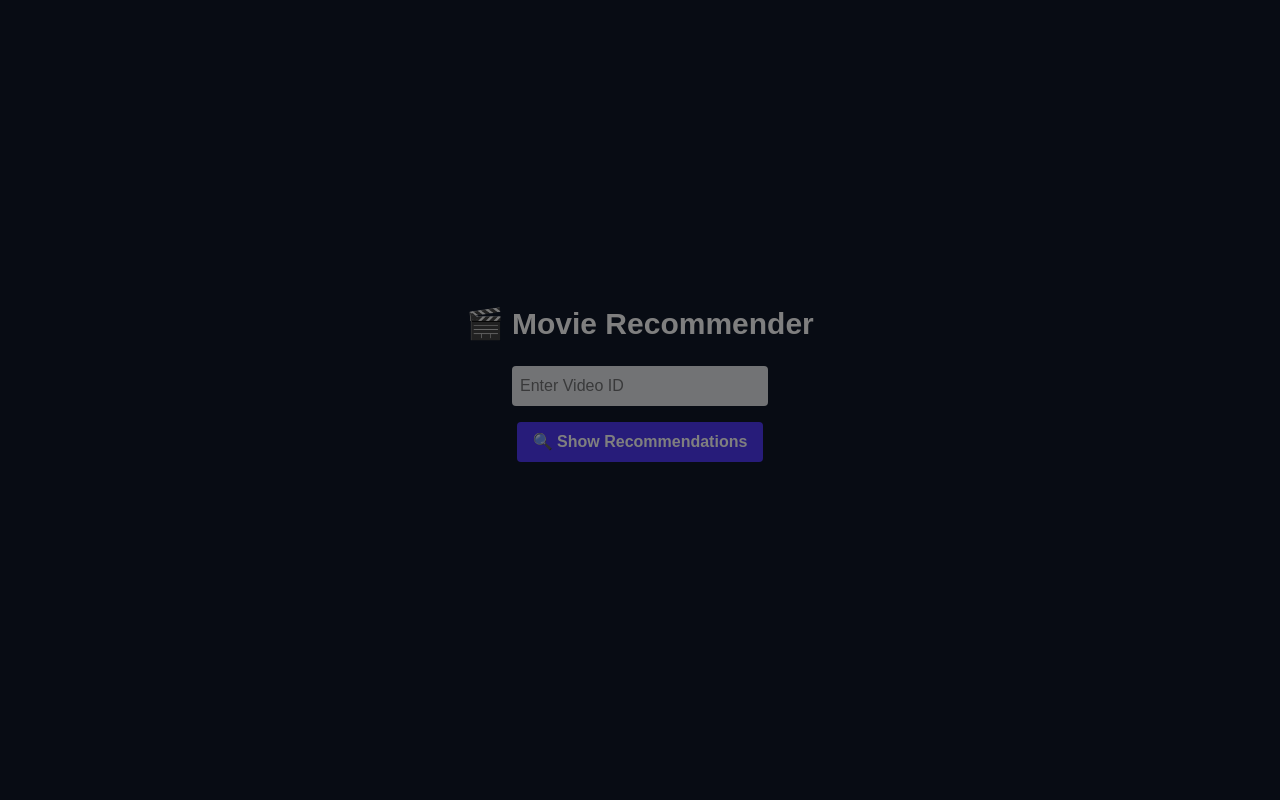
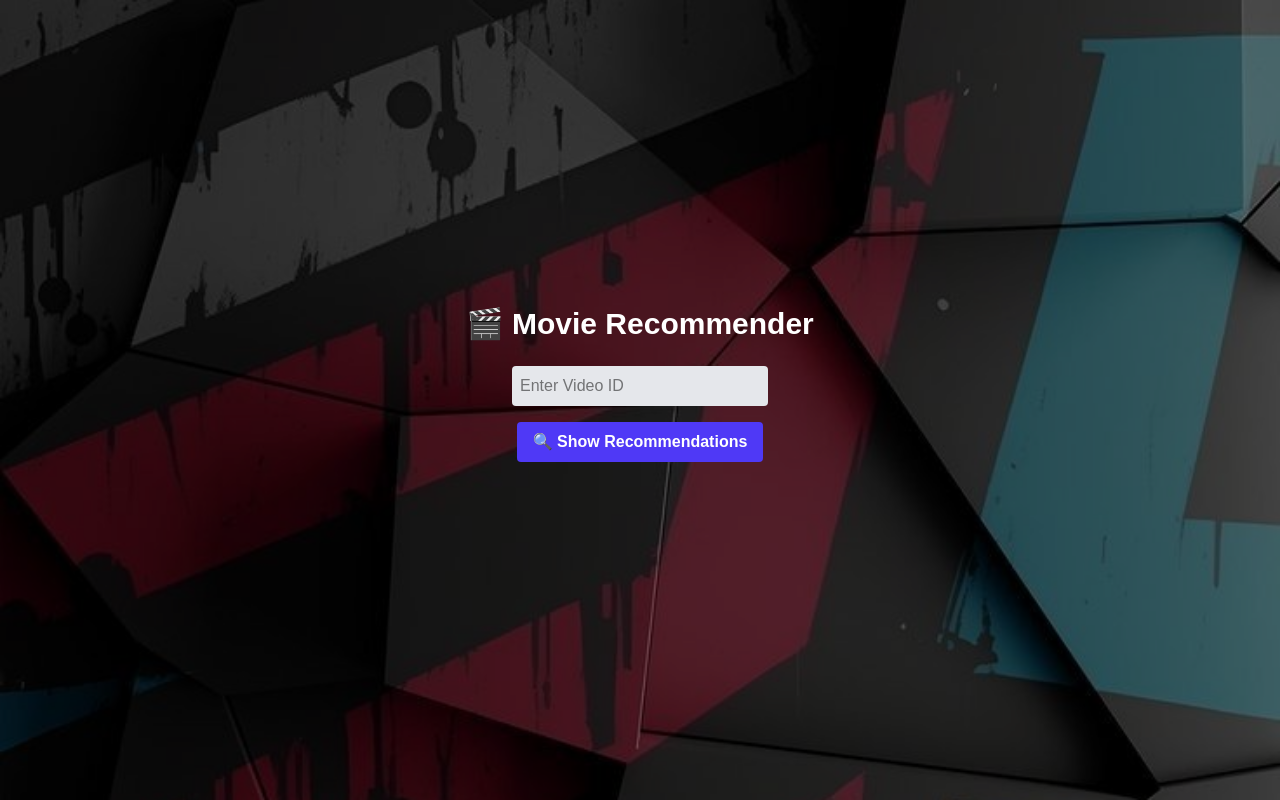
Before and after one commit to anaol216/Movie_Recommend, a Next.js app in the folder frontend/: page / in a window 1280 px wide. Built offline with nearby package versions, Linux system fonts and the light colour scheme.

Commit message:
Update README.md for clearer virtual environment activation instructions; enhance UI structure and styling in page.tsx

```diff
--- a/frontend/app/page.tsx
+++ b/frontend/app/page.tsx
@@ -1,4 +1,3 @@
-// pages/index.tsx
 "use client";
 
 import React, { useState } from 'react';
@@ -30,9 +29,19 @@ export default function Home() {
   };
 
   return (
-    <>
-    <div className="min-h-screen bg-gray-900 text-white flex flex-col items-center justify-center px-4" style={{ backgroundImage: "url('/background.jpg'), backgroundSize: 'cover', backgroundPosition: 'center'" }}>
-      <div className="absolute inset-0 bg-black opacity-50"></div>
+    <div
+      className="min-h-screen bg-gray-900 text-white px-4 relative flex items-center justify-center"
+      style={{
+        backgroundImage: "url('/background.jpg')",
+        backgroundSize: 'cover',
+        backgroundPosition: 'center',
+      }}
+    >
+      {/* 🔲 Background Overlay */}
+      <div className="absolute inset-0 bg-black opacity-50 z-0" />
+
+      {/* 🔳 Foreground UI */}
+      <div className="z-10 flex flex-col items-center">
         <h1 className="text-3xl font-bold mb-6">🎬 Movie Recommender</h1>
 
         <input
@@ -40,12 +49,12 @@ export default function Home() {
           placeholder="Enter Video ID"
           value={selectedId}
           onChange={(e) => setSelectedId(e.target.value)}
-        className="p-2 rounded text-black w-64 mb-4 bg-gray-200"
+          className="p-2 rounded text-black w-64 mb-4 bg-gray-200 focus:outline-none focus:ring-2 focus:ring-indigo-500"
         />
 
         <button
           onClick={handleFetch}
-        className="bg-indigo-600 hover:bg-indigo-700 text-white font-semibold py-2 px-4 rounded"
+          className="bg-indigo-600 hover:bg-indigo-700 text-white font-semibold py-2 px-4 rounded transition"
         >
           🔍 Show Recommendations
         </button>
@@ -64,6 +73,6 @@ export default function Home() {
           ))}
         </div>
       </div>
-    </>
+    </div>
   );
 }
```
Also changed, not shown: 1 other file (tests, documents, lock files or other folders). Lines whose indentation alone changed are shown as unchanged.
